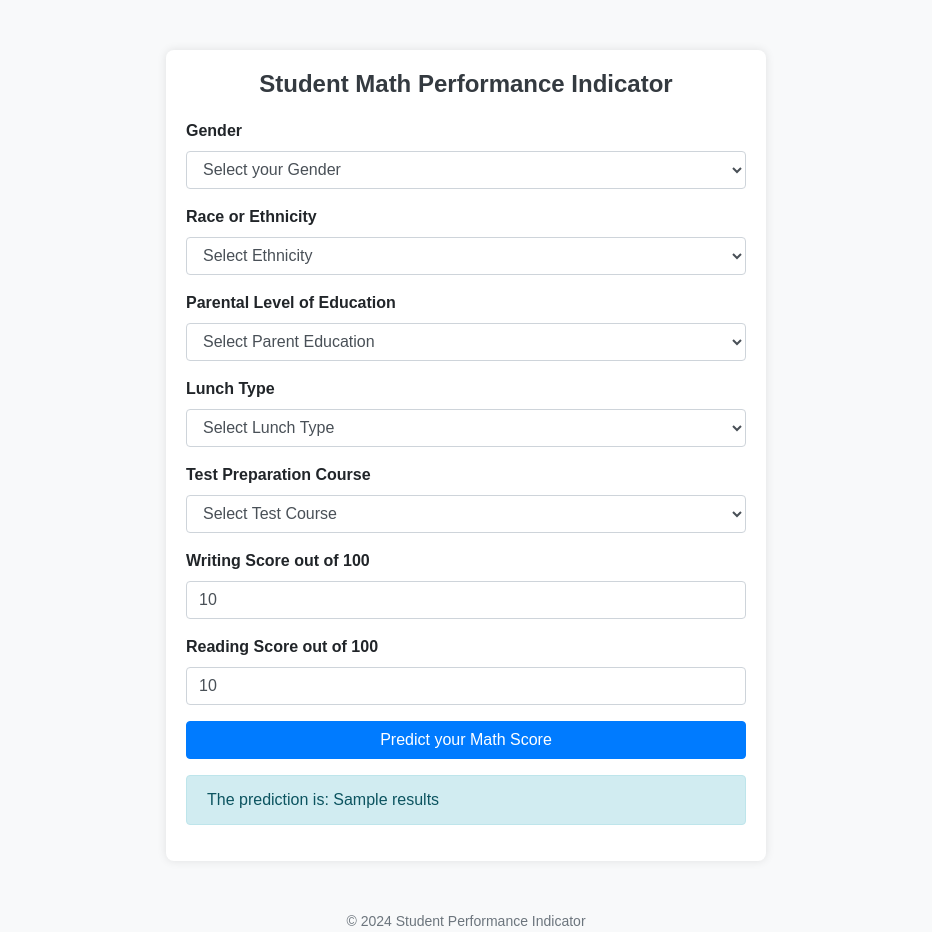
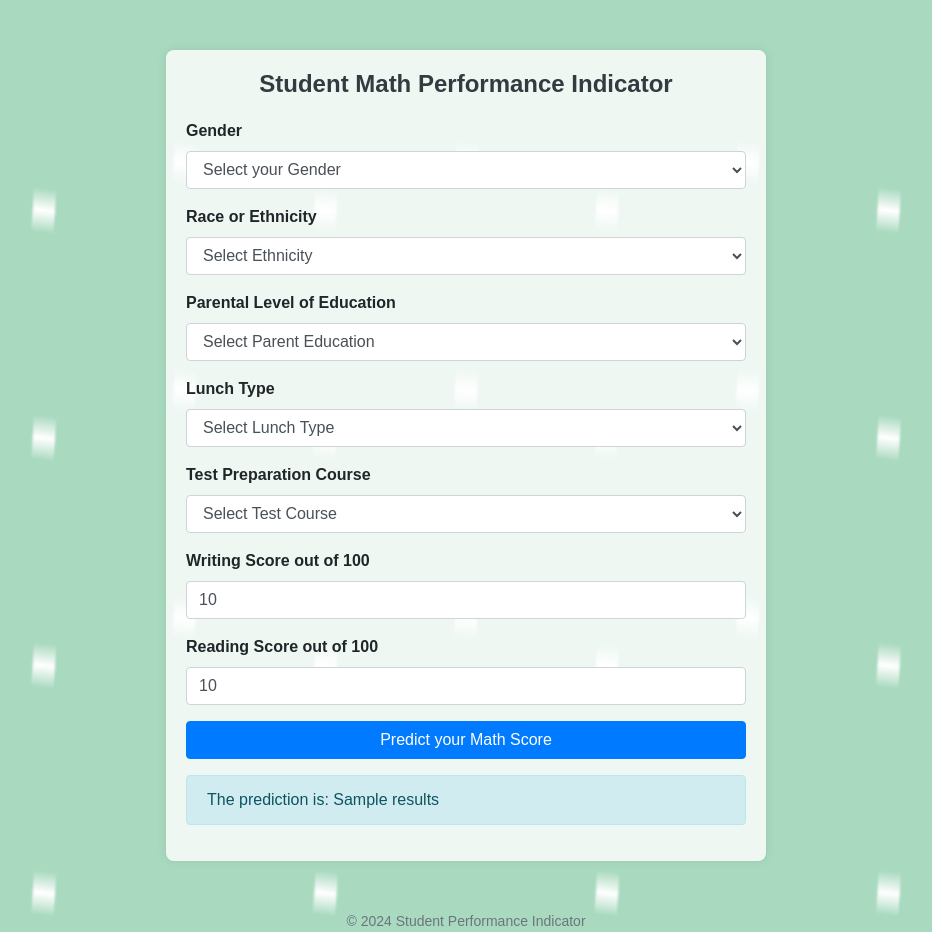
Before and after one commit to NDK22/mlproject, a Flask app: template templates/home.html in a window 1280 px wide. Shown: the whole page, without its empty margins (174-1106 px from the left). Run offline with Flask 3, Linux system fonts and the light colour scheme; the template is opened without the code that fills it: most values are stand-ins (such as "Sample title", 1, 10 or a date in 2020); some libraries are stand-ins or nearby versions.

Commit message:
Update home.html

```diff
--- a/templates/home.html
+++ b/templates/home.html
@@ -24,14 +24,19 @@
     <link href="https://stackpath.bootstrapcdn.com/bootstrap/4.5.2/css/bootstrap.min.css" rel="stylesheet">
     <style>
         body {
-            background: #f8f9fa;
+            /* Add background image */
+            background-image: url('https://raw.githubusercontent.com/NDK22/mlproject/main/templates/mathpattern02.gif');
+            /* Adjust background properties */
+            background-size: cover;
+            background-repeat: no-repeat;
+            background-position: center;
             font-family: Arial, sans-serif;
         }
         .login {
             max-width: 600px;
             margin: 50px auto;
             padding: 20px;
-            background: #ffffff;
+            background: rgba(255, 255, 255, 0.8); /* Adding transparency to the background */
             border-radius: 8px;
             box-shadow: 0 0 10px rgba(0, 0, 0, 0.1);
         }
```
